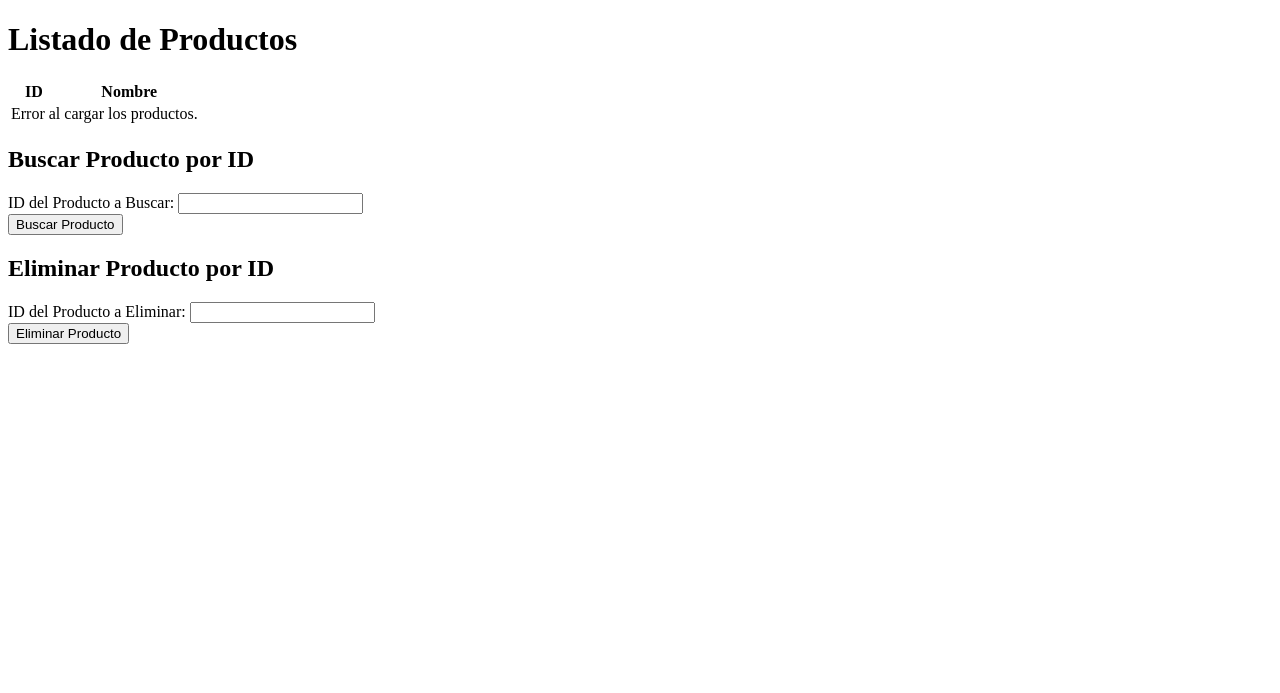
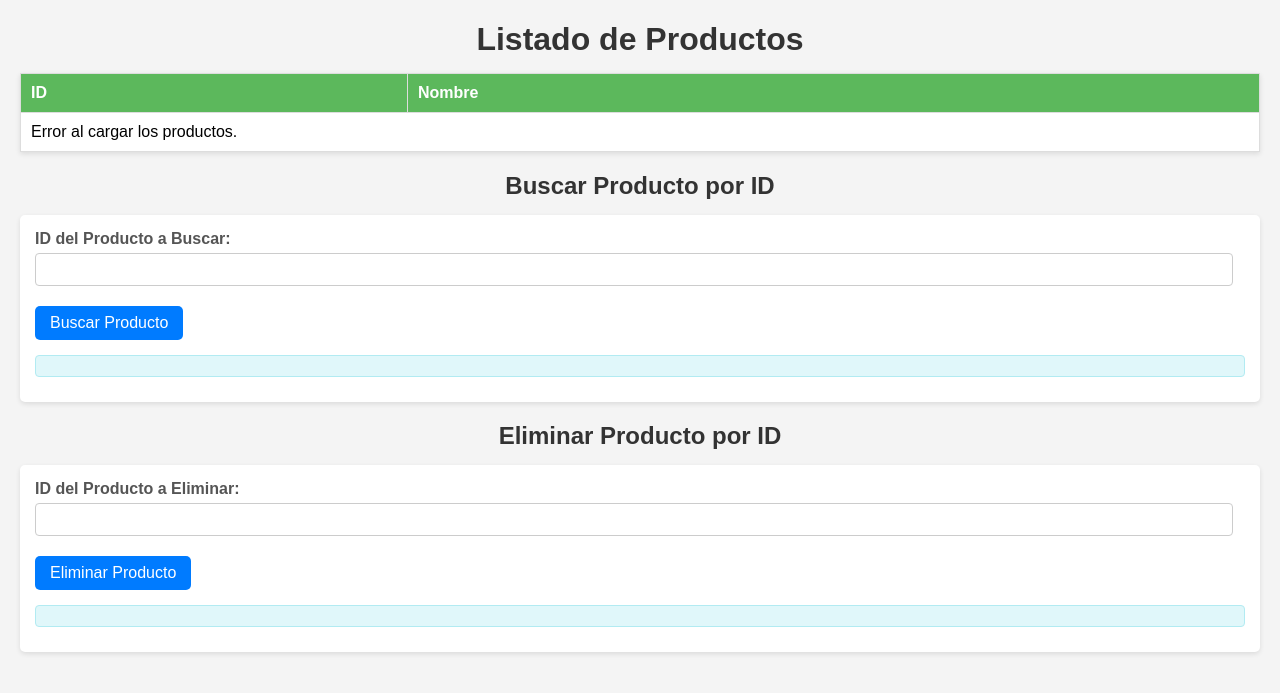
Before and after one commit to Yisus2328/integracion, a Django app: page /listar_productos/ in a window 1280 px wide. Shown: the top 693 px of the page. Run offline with Django 5.2, Linux system fonts and the light colour scheme.

Commit message:
Estilos agregados, api producto lista

```diff
--- /dev/null
+++ b/tienda/Static/css/productos.css
@@ -0,0 +1,92 @@
+body {
+    font-family: sans-serif;
+    margin: 20px;
+    background-color: #f4f4f4; /* Un fondo gris claro */
+}
+
+h1, h2 {
+    color: #333;
+    margin-bottom: 15px;
+    text-align: center; /* Centrar los títulos */
+}
+
+table {
+    width: 100%;
+    border-collapse: collapse;
+    margin-bottom: 20px;
+    background-color: #fff; /* Fondo blanco para la tabla */
+    box-shadow: 0 2px 5px rgba(0, 0, 0, 0.1); /* Sombra suave */
+}
+
+th, td {
+    border: 1px solid #ddd;
+    padding: 10px;
+    text-align: left;
+}
+
+th {
+    background-color: #5cb85c; /* Verde Bootstrap */
+    color: white;
+    font-weight: bold;
+}
+
+tbody tr:nth-child(even) {
+    background-color: #f9f9f9; /* Filas pares con un fondo ligeramente diferente */
+}
+
+button {
+    background-color: #007bff; /* Azul Bootstrap */
+    color: white;
+    padding: 8px 15px;
+    border: none;
+    border-radius: 5px;
+    cursor: pointer;
+    font-size: 1em;
+    transition: background-color 0.3s ease; /* Transición suave al pasar el ratón */
+}
+
+button:hover {
+    background-color: #0056b3; /* Azul más oscuro al pasar el ratón */
+}
+
+#buscarProductoForm, #eliminarProductoForm, #agregarProductoForm, #actualizarProductoForm {
+    background-color: #fff;
+    padding: 15px;
+    margin-bottom: 20px;
+    border-radius: 5px;
+    box-shadow: 0 2px 5px rgba(0, 0, 0, 0.1);
+}
+
+#buscarProductoForm div, #eliminarProductoForm div, #agregarProductoForm div, #actualizarProductoForm div {
+    margin-bottom: 10px;
+}
+
+label {
+    display: block;
+    margin-bottom: 5px;
+    font-weight: bold;
+    color: #555;
+}
+
+input[type="text"], input[type="number"], textarea {
+    width: calc(100% - 12px);
+    padding: 8px;
+    border: 1px solid #ccc;
+    border-radius: 4px;
+    box-sizing: border-box;
+    margin-bottom: 10px;
+}
+
+textarea {
+    min-height: 80px;
+}
+
+#resultado-busqueda, #mensaje-eliminar, #mensaje-agregar, #mensajeAgregar {
+    margin-top: 15px;
+    padding: 10px;
+    background-color: #e0f7fa; /* Un color claro para los mensajes */
+    border: 1px solid #b2ebf2;
+    border-radius: 4px;
+    font-weight: bold;
+    color: #00838f;
+}
--- a/tienda/Templates/agregar_producto.html
+++ b/tienda/Templates/agregar_producto.html
@@ -3,6 +3,7 @@
 <html>
 <head>
     <title>Agregar / Actualizar Producto</title>
+    <link rel="stylesheet" type="text/css" href="{% static 'css/productos.css' %}">
 </head>
 <body>
     <h1>Agregar Nuevo Producto</h1>
--- a/tienda/Templates/listar_productos.html
+++ b/tienda/Templates/listar_productos.html
@@ -3,9 +3,7 @@
 <html>
 <head>
     <title>Listado y Eliminación de Productos</title>
-    <style>
-        /* ... tus estilos CSS ... */
-    </style>
+    <link rel="stylesheet" type="text/css" href="{% static 'css/productos.css' %}">
 </head>
 <body>
     <h1>Listado de Productos</h1>
```
